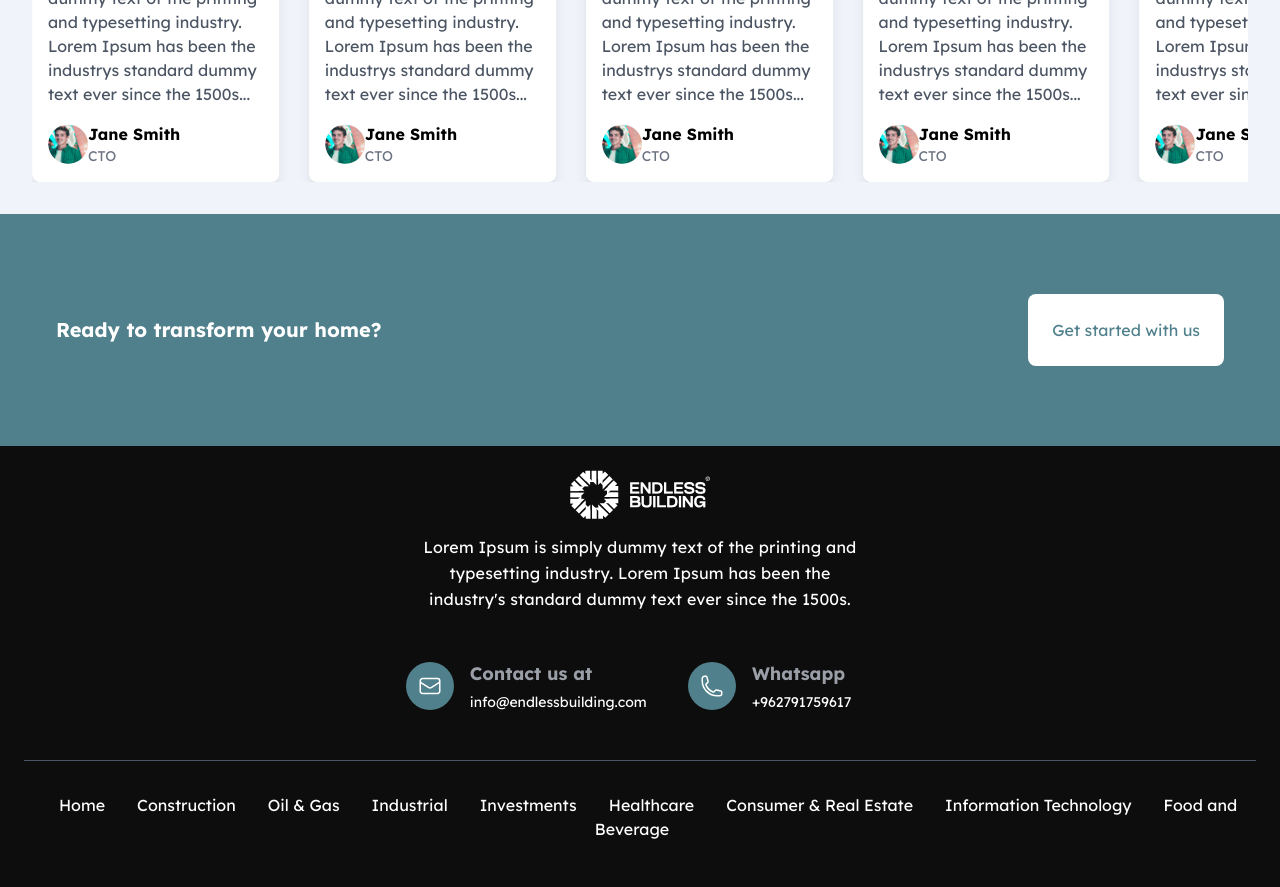
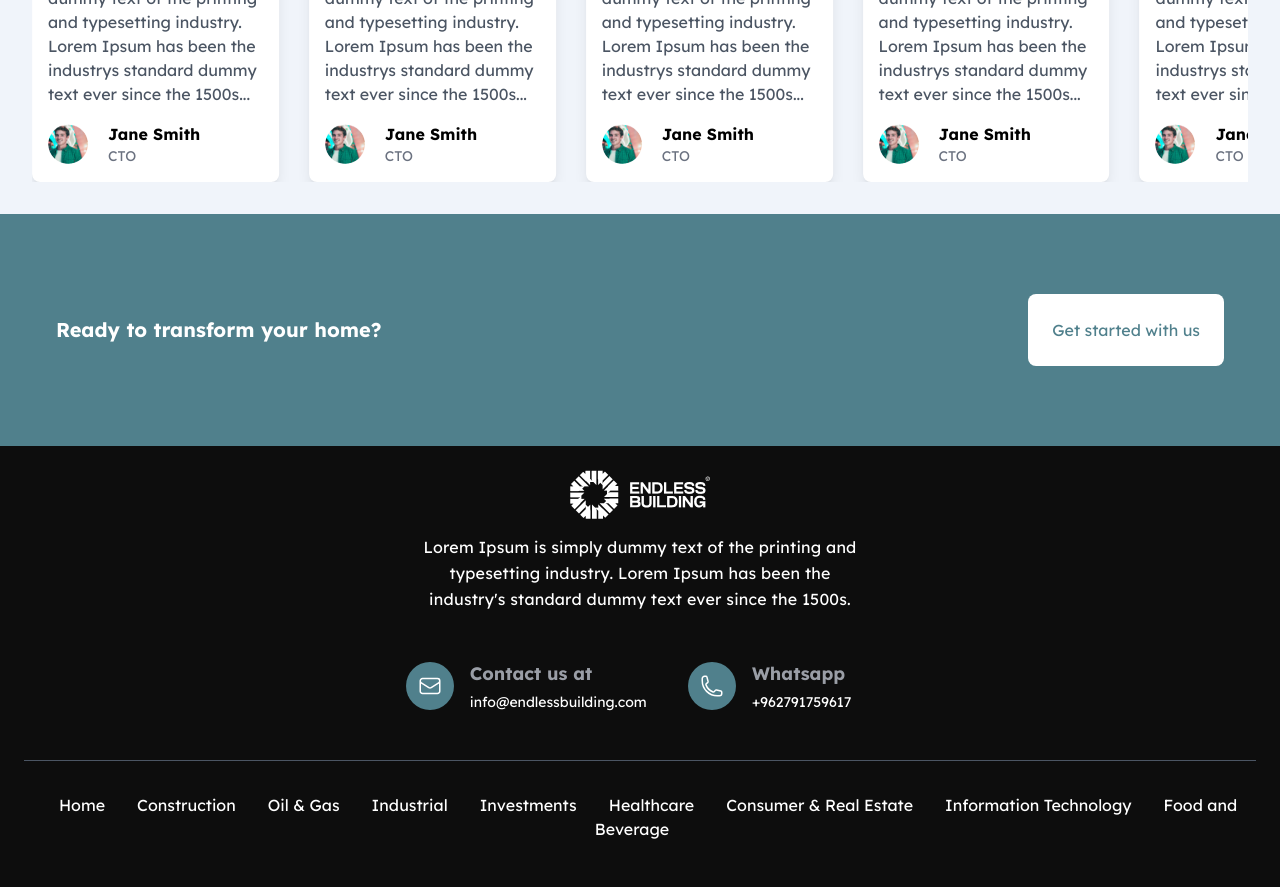
Before and after one commit to Mennaamohamed25/Projectone, a React (Create React App) app: page / in a window 1280 px wide. Shown: the part 3060-3947 px from the top of the page. Built offline with nearby package versions, Linux system fonts and the light colour scheme.

Commit message:
Your commit messageee

```diff
--- a/src/Components/Review/Review.jsx
+++ b/src/Components/Review/Review.jsx
@@ -132,7 +132,7 @@ const ResponsiveSlider = () => {
                   alt={review.name}
                   className="w-10 h-10 rounded-full "
                 />
-                <div>
+                <div className="ms-5">
                   <p className="font-bold">{review.name}</p>
                   <p className="text-sm text-gray-500">{review.title}</p>
                 </div>
```
